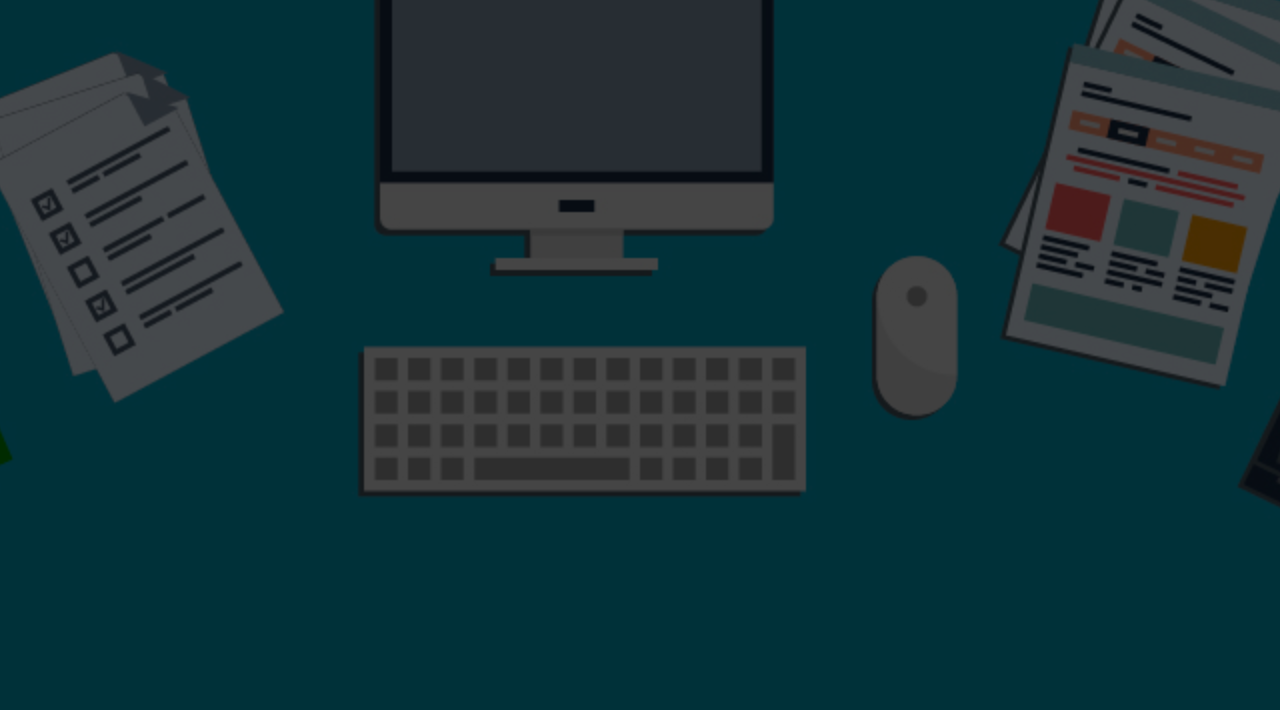
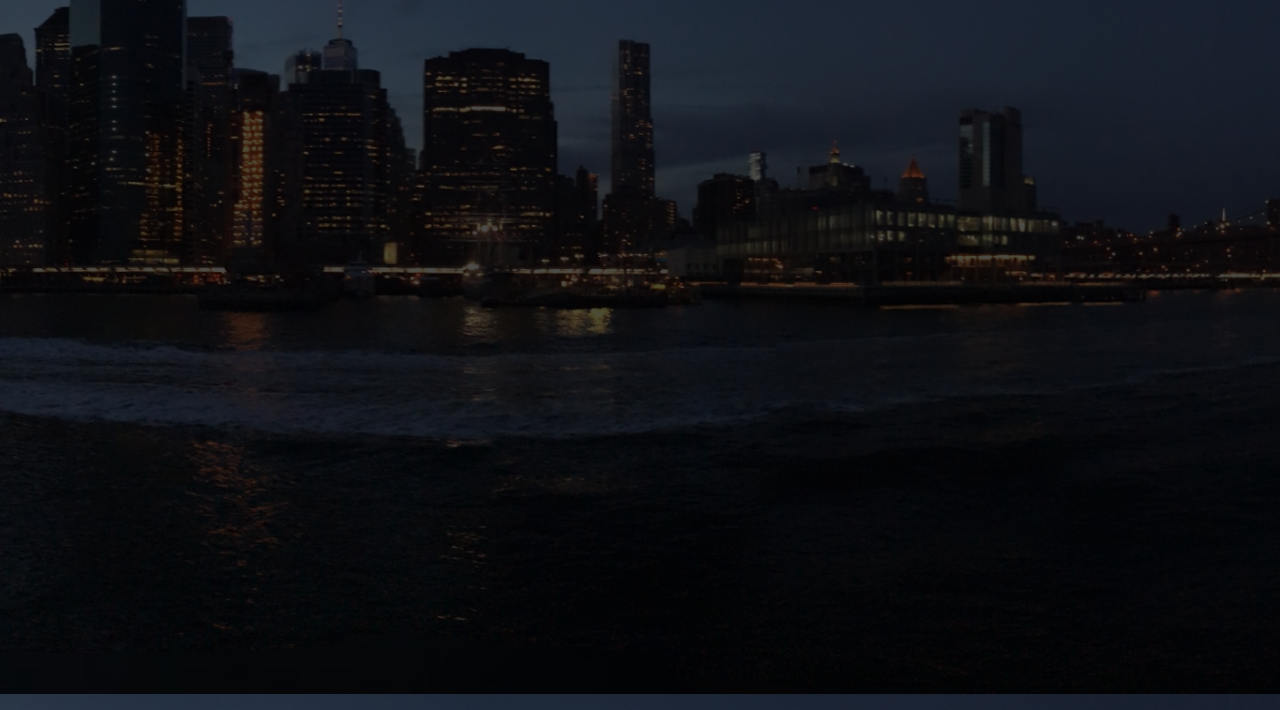
Before and after one commit to sreddyupasi/S3-Website, a plain HTML site: page Index.html in a window 1280 px wide. Shown: the part 106-816 px from the top of the page. Drawn offline with Linux system fonts and the light colour scheme.

Commit message:
Update Style.css

```diff
--- a/Style.css
+++ b/Style.css
@@ -5,8 +5,8 @@ body{
     margin-top:10px;
 }
 #header {
-    background-image: -webkit-linear-gradient(rgba(0, 0, 0, 0.7), rgba(0, 0, 0, 0.7)), url(searchitoperations_article_019.jpg);
-    background-image: linear-gradient(rgba(0, 0, 0, 0.7), rgba(0, 0, 0, 0.7)), url(searchitoperations_article_019.jpg);
+    background-image: -webkit-linear-gradient(rgba(0, 0, 0, 0.7), rgba(0, 0, 0, 0.7)), url(IMG_2511.JPG);
+    background-image: linear-gradient(rgba(0, 0, 0, 0.7), rgba(0, 0, 0, 0.7)), url(IMG_2511.JPG);
     background-size: cover;
     background-position: center;
     height: 100vh;
```
